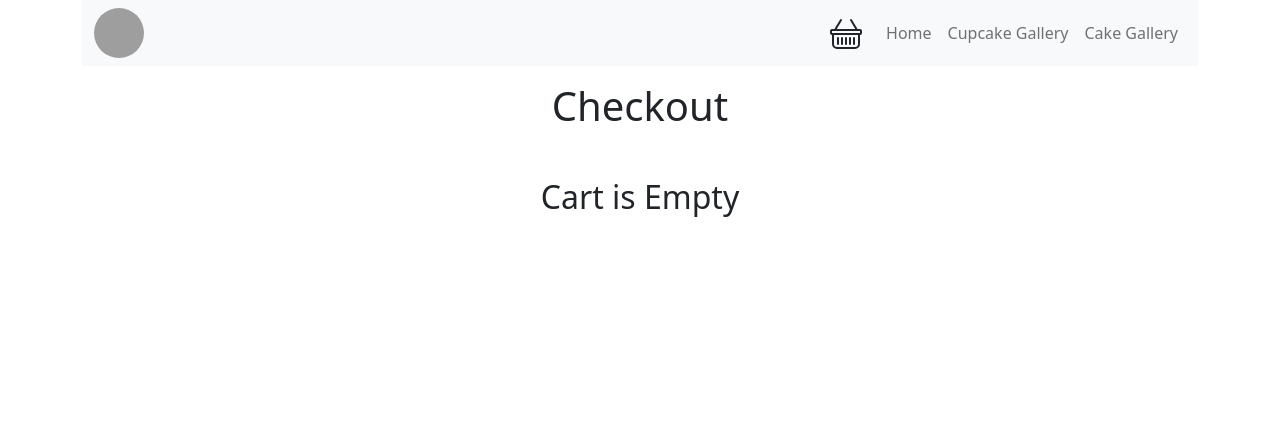
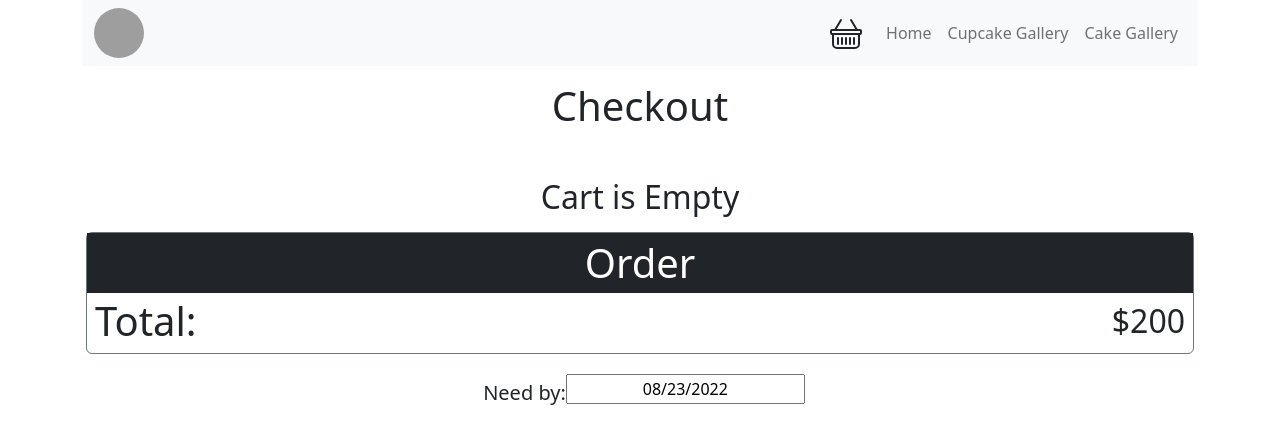
Before and after one commit to Gurb-S/cupcakemakes, a React (Create React App) app: page /checkout in a window 1280 px wide. Shown: the top 444 px of the page. Built offline with nearby package versions, Linux system fonts and the light colour scheme; grey boxes are pictures that could not be loaded.

Commit message:
add date picker

```diff
--- a/src/components/Checkout.js
+++ b/src/components/Checkout.js
@@ -1,11 +1,13 @@
-import React, { useContext } from "react"
+import React, { useContext, useEffect, useState } from "react"
 import SiteContext from "../context/Context"
 import { CartCards } from "./CartCards"
 import products from '../data/data.json'
+import { Total } from "./Total"
+import { OrderDate } from "./OrderDate"
 
 export function Checkout() {
 
-    const { allCookies } = useContext(SiteContext)
+    const { allCookies, total } = useContext(SiteContext)
 
     const cupcakesInCart =  Object.entries(allCookies)
 
@@ -27,10 +29,7 @@ export function Checkout() {
         }
     })
 
-    let mom = [];
-
     const cartArray = cupcakeDetails.map(item =>{
-        mom.push({name: item.productName,price: item.productPrice})
         if(item.productCount > 0){
             return <CartCards
                 img={item.productImg}
@@ -40,12 +39,14 @@ export function Checkout() {
             />
         }
     })
-    console.log(mom)
+
+
     return (
         <div>
             <h1 className="text-center mt-3">Checkout</h1>
             {allCookies && cartArray.length > 0 ? cartArray : <h2 className="text-center mt-5">Cart is Empty</h2>}
-
+            <Total />
+            <OrderDate />
         </div>
     )
 }
--- /dev/null
+++ b/src/components/OrderDate.js
@@ -0,0 +1,33 @@
+import React, { useEffect, useState } from "react"
+import { Form } from "react-bootstrap"
+import DatePicker from 'react-datepicker';
+import { addDays } from 'date-fns'
+
+
+export function OrderDate() {
+
+    // const [ minAllowDate, setMinAllowDate ] = useState('');
+    // const [ selectedDate, setSelectedDate ] = useState(null);
+
+    // useEffect(() => {
+    //     const todayDate = new Date().toLocaleString().split(',')
+    //     setMinAllowDate(todayDate[0])
+    //     console.log(todayDate[0])
+    // },[])
+    const [startDate, setStartDate] = useState(new Date());
+
+    return(
+        <form>
+            <div className="d-flex justify-content-center align-items-center">
+                <label className="mt-2 ms-2 fs-5">Need by:</label>
+                <DatePicker className="text-center"
+                    selected={startDate}
+                    onChange={(date) => setStartDate(date)}
+                    minDate={addDays(new Date(), 7)}
+                    maxDate={addDays(new Date(), 90)}
+                    placeholderText="Select a date before 5 days in the future"
+                />
+            </div>
+        </form>
+    )
+}
```
